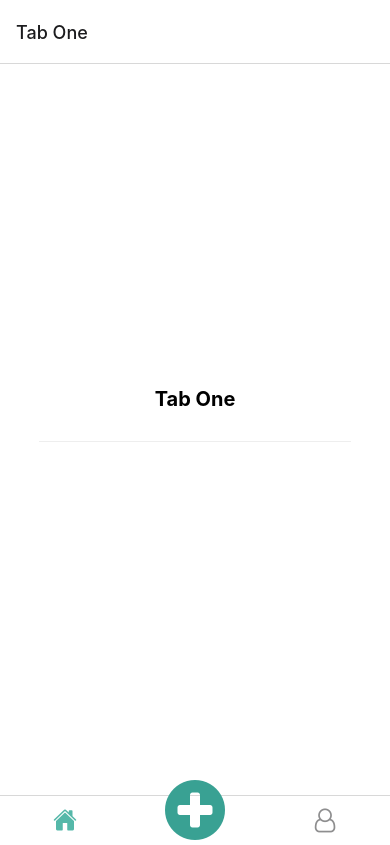
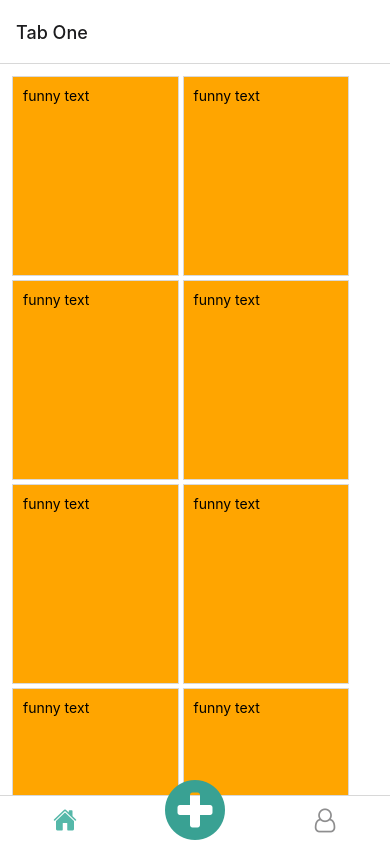
Before and after one commit to justbediego/takeaway, a React Native app in the folder app/: screen /TabOne in a window 390 px wide. Built offline with nearby package versions, Linux system fonts and the light colour scheme; what expo-linking would draw is missing.

Commit message:
Added a tab-one box component

```diff
--- /dev/null
+++ b/app/components/ItemBox.js
@@ -0,0 +1,21 @@
+import * as React from "react";
+import {Text, View} from "./Themed";
+import {StyleSheet} from "react-native";
+
+export default function ItemBox({style}) {
+    return (
+        <View style={{...styles.container, ...style}}>
+            <Text>funny text</Text>
+        </View>
+    );
+}
+
+
+const styles = StyleSheet.create({
+    container:{
+        borderWidth: 1,
+        borderColor: '#D9D9D9',
+        height: 200,
+        padding:10,
+    }
+});
--- a/app/screens/TabOneScreen.js
+++ b/app/screens/TabOneScreen.js
@@ -1,13 +1,30 @@
-import {StyleSheet} from 'react-native';
+import {StyleSheet,ScrollView} from 'react-native';
 
-import {Text, View} from '../components/Themed';
+import {View} from '../components/Themed';
 import React from "react";
+import ItemBox from "../components/ItemBox";
 
 export default function TabOneScreen({navigation}) {
     return (
         <View style={styles.container}>
-            <Text style={styles.title}>Tab One</Text>
-            <View style={styles.separator} lightColor="#eee" darkColor="rgba(255,255,255,0.1)"/>
+            <ScrollView style={styles.itemBoxContainer} showsVerticalScrollIndicator={false} contentContainerStyle={{flexWrap:'wrap',  flexDirection: 'row'}}>
+                <ItemBox style={styles.itemBox}></ItemBox>
+                <ItemBox style={styles.itemBox}></ItemBox>
+                <ItemBox style={styles.itemBox}></ItemBox>
+                <ItemBox style={styles.itemBox}></ItemBox>
+                <ItemBox style={styles.itemBox}></ItemBox>
+                <ItemBox style={styles.itemBox}></ItemBox>
+                <ItemBox style={styles.itemBox}></ItemBox>
+                <ItemBox style={styles.itemBox}></ItemBox>
+                <ItemBox style={styles.itemBox}></ItemBox>
+                <ItemBox style={styles.itemBox}></ItemBox>
+                <ItemBox style={styles.itemBox}></ItemBox>
+                <ItemBox style={styles.itemBox}></ItemBox>
+                <ItemBox style={styles.itemBox}></ItemBox>
+                <ItemBox style={styles.itemBox}></ItemBox>
+                <ItemBox style={styles.itemBox}></ItemBox>
+                <ItemBox style={styles.itemBox}></ItemBox>
+            </ScrollView>
         </View>
     );
 }
@@ -18,13 +35,12 @@ const styles = StyleSheet.create({
         alignItems: 'center',
         justifyContent: 'center',
     },
-    title: {
-        fontSize: 20,
-        fontWeight: 'bold',
+    itemBoxContainer: {
+        padding: 10,
     },
-    separator: {
-        marginVertical: 30,
-        height: 1,
-        width: '80%',
-    },
+    itemBox: {
+        flexBasis: '45%',
+        margin: 2,
+        backgroundColor: 'orange',
+    }
 });
--- a/app/services.js
+++ b/app/services.js
@@ -1,7 +1,7 @@
 import axios from 'axios';
 import i18n from "i18next";
 
-export const basePath = "http://192.168.1.198:8080";
+export const basePath = "http://192.168.1.149:8080";
 
 type RequestInfo = {
     method: 'GET' | 'POST' | 'PATCH' | 'DELETE';
```
